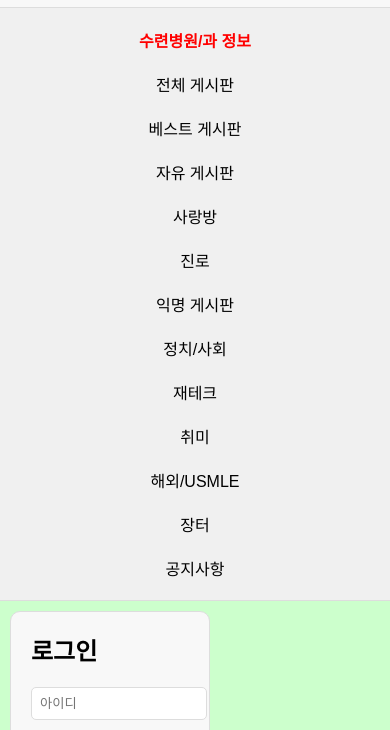
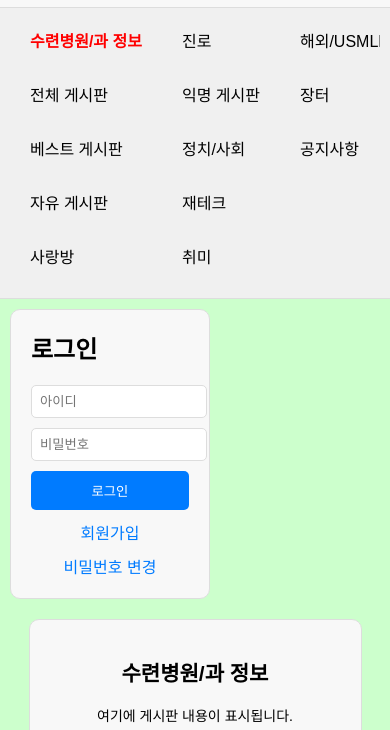
Before and after one commit to peacemaker0614/kimdoctor, a plain HTML site: page index.html in a window 390 px wide. Shown: the part 114-844 px from the top of the page. Drawn offline with Linux system fonts and the light colour scheme.

Commit message:
Update styles and add new features

```diff
--- a/style.css
+++ b/style.css
@@ -228,13 +228,21 @@ aside {
     }
 
     .board-list {
-        flex-direction: column;
-        align-items: center;
+        flex-direction: column; /* 게시판 목록을 세로로 정렬 */
+        max-height: 300px; /* 최대 높이 설정 */
+        overflow-y: auto; /* 세로 스크롤 가능하게 설정 */
+    }
+
+    .board-list li {
+        flex: none; /* flex-grow, flex-shrink 값을 none으로 설정 */
+        margin-bottom: 10px; /* 각 게시판 간격 설정 */
     }
 
     .board-list li a {
         padding: 10px 20px;
         font-size: 16px;
+        display: block;
+        text-align: left;
     }
 
     main {
```
